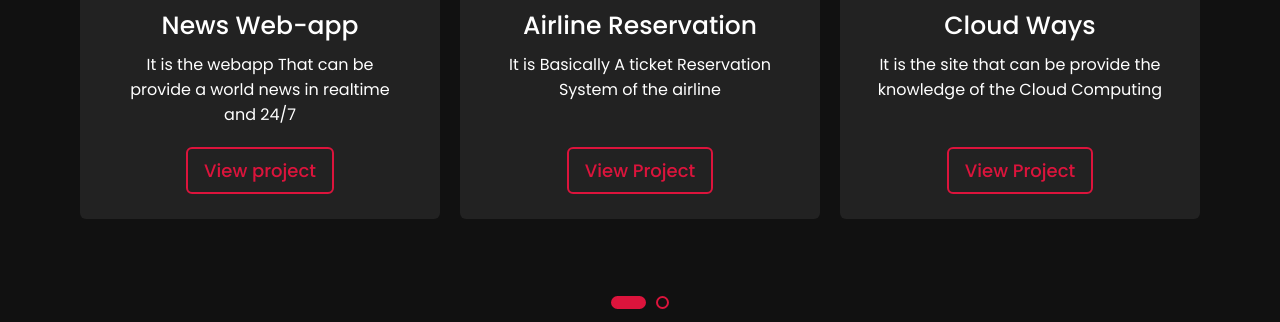
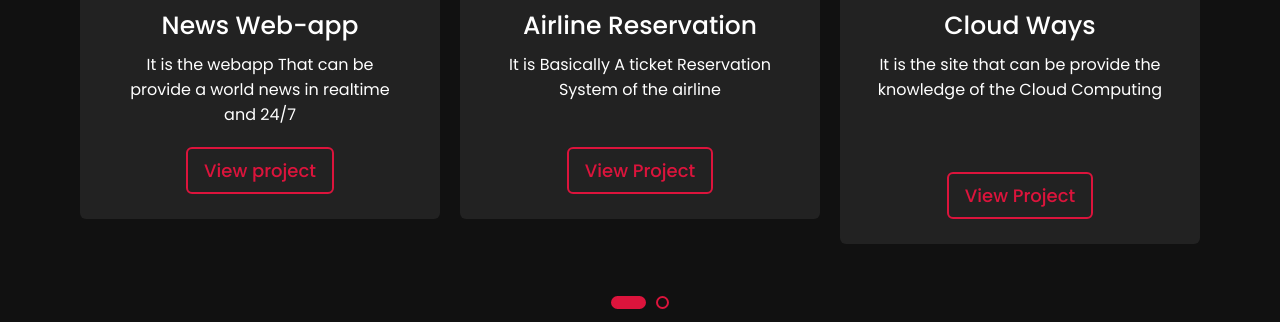
Before and after one commit to Darshan-1907/My-Portfolio, a plain HTML site: page index.html in a window 1280 px wide. Shown: the part 4224-4546 px from the top of the page. Drawn offline with nearby package versions, Linux system fonts and the light colour scheme; a script that the page names is missing.

Commit message:
Update index.html

```diff
--- a/index.html
+++ b/index.html
@@ -1460,7 +1460,8 @@ footer .wave#wave4
                     <div class="box">
                         <img src="https://encrypted-tbn0.gstatic.com/images?q=tbn:ANd9GcTUvRbvtIh3HMtH9JBtF4EoOzBaUrolW8aIPw&s" alt="img">
                         <div class="text">Cloud Ways</div>
-                        <p>It is the site that can be provide the knowledge of the Cloud Computing </p>
+                        <p>It is the site that can be provide the knowledge of the Cloud Computing <br></p>
+                        <br>
                         <br>
                         <a href="https://github.com/Darshan-1907/CloudWays" class="project" target="_blank">View Project</a>
                     </div>
```
